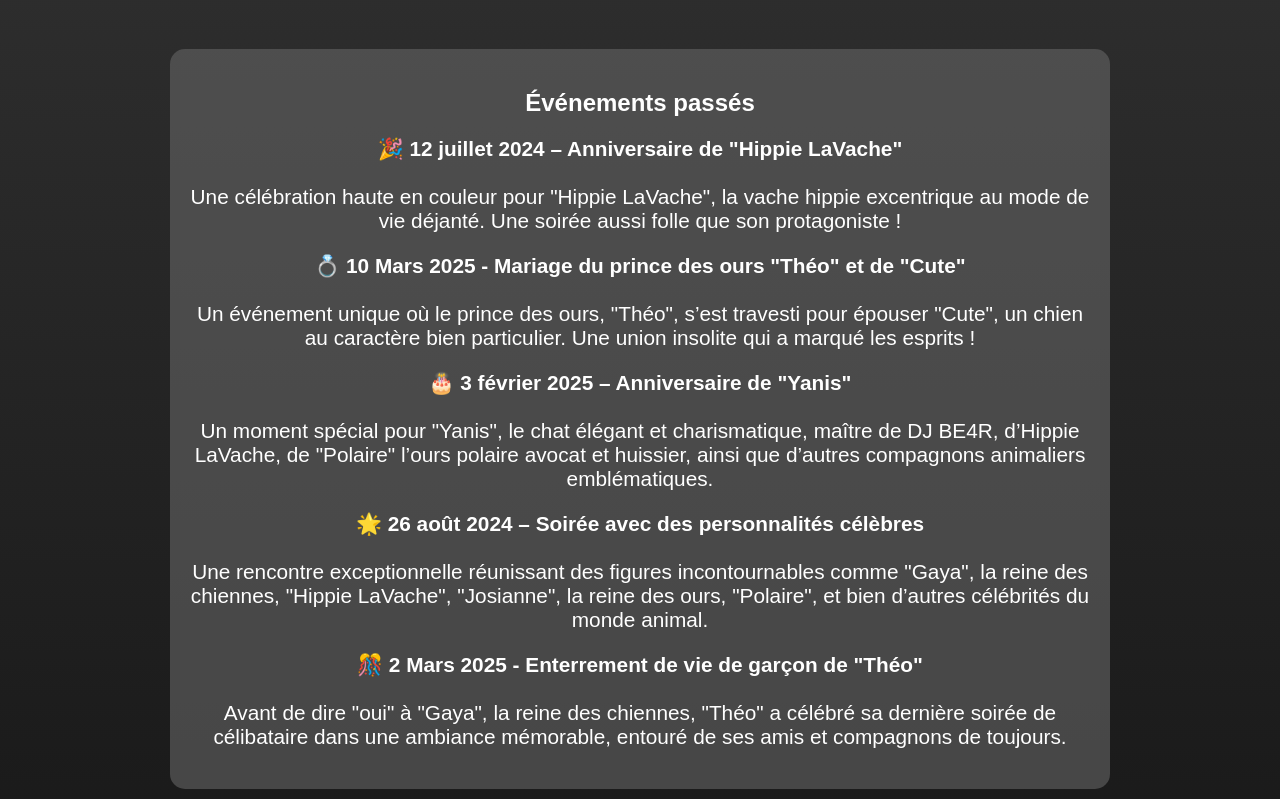
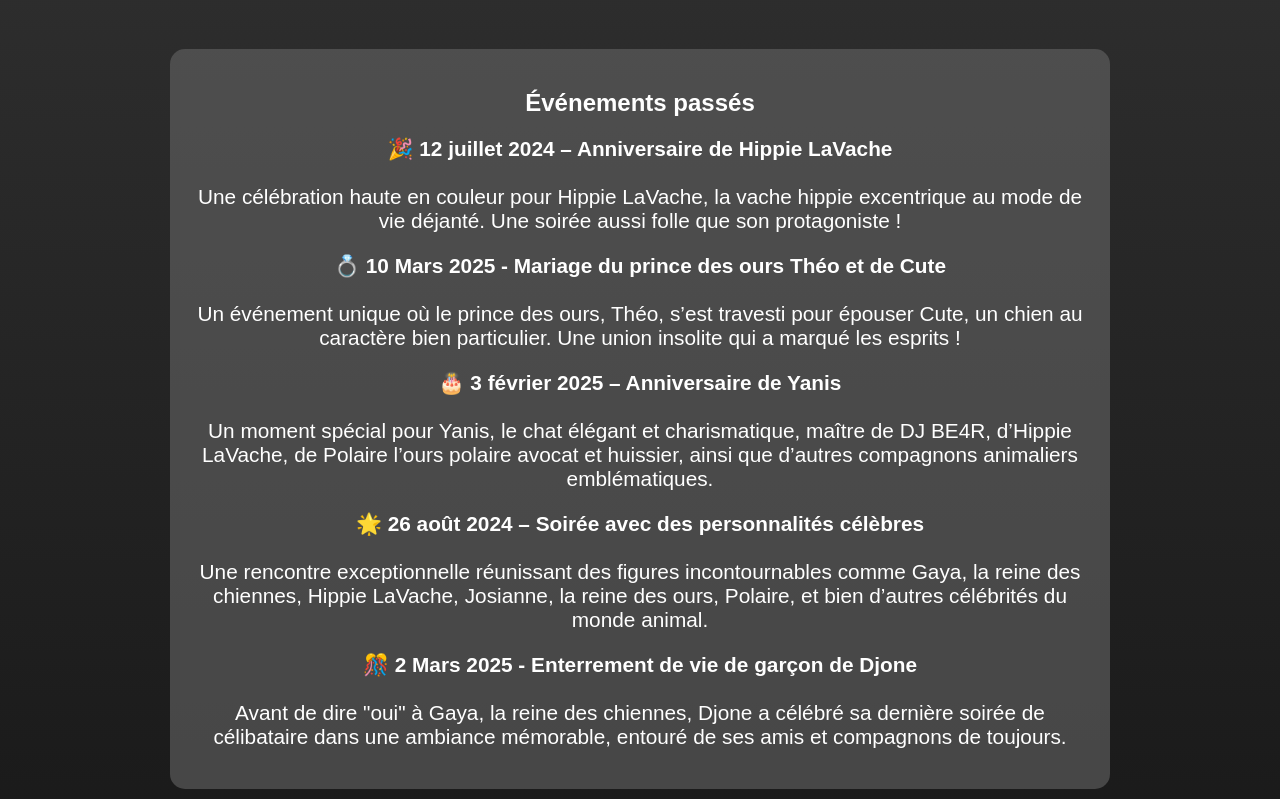
Before and after one commit to MrNoob-J7/DJ-BE4R, a plain HTML site: page index.html in a window 1280 px wide. Shown: the part 1021-1820 px from the top of the page. Drawn offline with Linux system fonts and the light colour scheme.

Commit message:
Update index.html

```diff
--- a/index.html
+++ b/index.html
@@ -125,16 +125,16 @@
     </div>
     <div class="section events">
         <h2>Événements passés</h2>
-        <p><B>🎉 12 juillet 2024 – Anniversaire de "Hippie LaVache"</B><br><br>
-Une célébration haute en couleur pour "Hippie LaVache", la vache hippie excentrique au mode de vie déjanté. Une soirée aussi folle que son protagoniste !</p>
-        <p><B>💍 10 Mars 2025 - Mariage du prince des ours "Théo" et de "Cute"</B><br><br>
-Un événement unique où le prince des ours, "Théo", s’est travesti pour épouser "Cute", un chien au caractère bien particulier. Une union insolite qui a marqué les esprits !</p>
-        <p><B>🎂 3 février 2025 – Anniversaire de "Yanis"</B><br><br>
-Un moment spécial pour "Yanis", le chat élégant et charismatique, maître de DJ BE4R, d’Hippie LaVache, de "Polaire" l’ours polaire avocat et huissier, ainsi que d’autres compagnons animaliers emblématiques.</p>
+        <p><B>🎉 12 juillet 2024 – Anniversaire de Hippie LaVache</B><br><br>
+Une célébration haute en couleur pour Hippie LaVache, la vache hippie excentrique au mode de vie déjanté. Une soirée aussi folle que son protagoniste !</p>
+        <p><B>💍 10 Mars 2025 - Mariage du prince des ours Théo et de Cute</B><br><br>
+Un événement unique où le prince des ours, Théo, s’est travesti pour épouser Cute, un chien au caractère bien particulier. Une union insolite qui a marqué les esprits !</p>
+        <p><B>🎂 3 février 2025 – Anniversaire de Yanis</B><br><br>
+Un moment spécial pour Yanis, le chat élégant et charismatique, maître de DJ BE4R, d’Hippie LaVache, de Polaire l’ours polaire avocat et huissier, ainsi que d’autres compagnons animaliers emblématiques.</p>
         <p><B>🌟 26 août 2024 – Soirée avec des personnalités célèbres</B><br><br>
-Une rencontre exceptionnelle réunissant des figures incontournables comme "Gaya", la reine des chiennes, "Hippie LaVache", "Josianne", la reine des ours, "Polaire", et bien d’autres célébrités du monde animal.</p>
-        <p><B>🎊 2 Mars 2025 - Enterrement de vie de garçon de "Théo"</B><br><br>
-Avant de dire "oui" à "Gaya", la reine des chiennes, "Théo" a célébré sa dernière soirée de célibataire dans une ambiance mémorable, entouré de ses amis et compagnons de toujours.</p>
+Une rencontre exceptionnelle réunissant des figures incontournables comme Gaya, la reine des chiennes, Hippie LaVache, Josianne, la reine des ours, Polaire, et bien d’autres célébrités du monde animal.</p>
+        <p><B>🎊 2 Mars 2025 - Enterrement de vie de garçon de Djone</B><br><br>
+Avant de dire "oui" à Gaya, la reine des chiennes, Djone a célébré sa dernière soirée de célibataire dans une ambiance mémorable, entouré de ses amis et compagnons de toujours.</p>
     </div>
     <div class="section schedule">
         <h2>Planning des prochains événements</h2>
@@ -187,7 +187,7 @@ Avant de dire "oui" à "Gaya", la reine des chiennes, "Théo" a célébré sa de
                 l'entreprise <b>Polar.inc©</b>, une agence spécialisée dans l'organisation et la gestion d'événements musicaux.
             </p>
             <p>
-                En fonction du type de soirée et de vos besoins spécifiques, le tarif d'une prestation peut varier entre <b>50€ et 400€</b>.
+                En fonction du type de soirée et de vos besoins spécifiques, le tarif d'une prestation peut varier entre <b>50€ et 400€</b>, toute réservation se déroulera exclusivement dans la salle DJ B.E.4.R (le lit du milieu de la chambre).
                 Que ce soit pour un anniversaire, un mariage, une soirée privée ou un festival, nous nous engageons à vous offrir une
                 expérience inoubliable avec un son et une ambiance de qualité professionnelle.
             </p>
```
